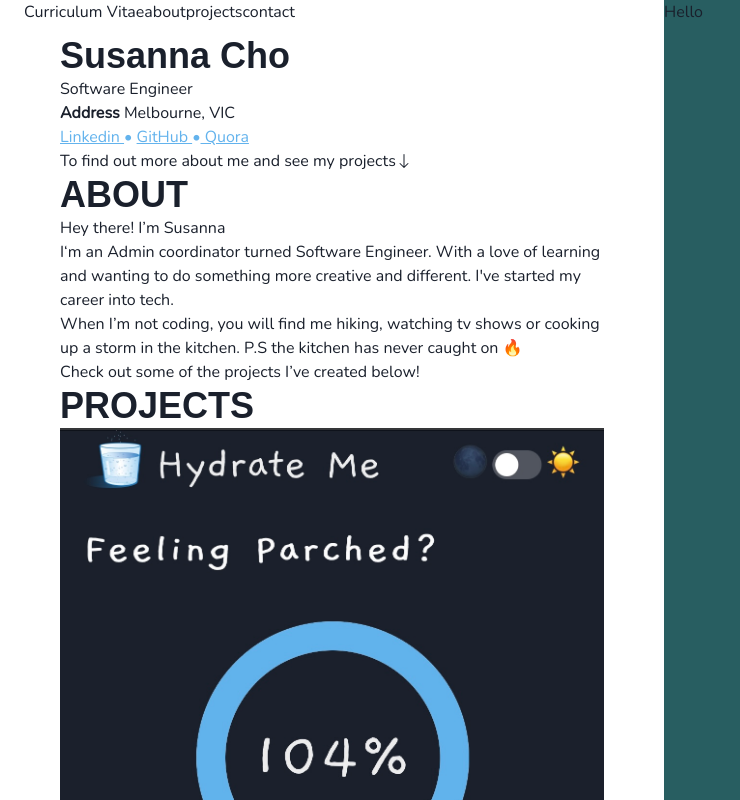
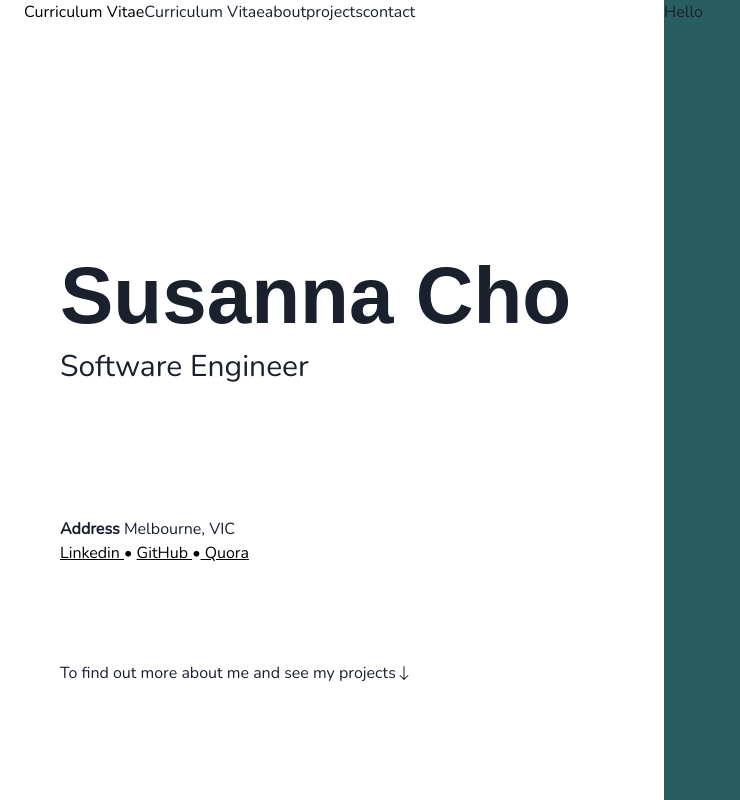
Before and after one commit to Suzyyc/portfolio, a React (Create React App) app: page / in a window 1280 px wide. Shown: the whole page, without its empty margins (0-740 px from the left). Built offline with nearby package versions, Linux system fonts and the light colour scheme; a web font is replaced by a local one.

Commit message:
remove footer, added margins

```diff
--- a/src/App.js
+++ b/src/App.js
@@ -7,7 +7,6 @@ import SideProfile from "./components/SideProfile";
 import About from "./components/About";
 import Projects from "./components/Projects";
 import Skills from "./components/Skills";
-import Footer from "./components/Footer";
 import theme from "./theme";
 
 const App = () => {
@@ -21,7 +20,6 @@ const App = () => {
             <About />
             <Projects />
             <Skills />
-            <Footer />
           </Container>
         </Box>
         <SideProfile />
--- a/src/components/About.js
+++ b/src/components/About.js
@@ -2,8 +2,8 @@ import { Box, Heading, Text } from "@chakra-ui/react";
 
 const About = () => {
   return (
-    <Box>
-      <Heading>ABOUT</Heading>
+    <Box sx={{ mt: "15rem" }}>
+      <Heading sx={{ mb: "1rem" }}>ABOUT</Heading>
       <Text>Hey there! I’m Susanna</Text>
       <Text>
         I‘m an Admin coordinator turned Software Engineer. With a love of
--- a/src/components/Footer.js
+++ /dev/null
@@ -1,23 +0,0 @@
-import { Box, Text, Link } from "@chakra-ui/react";
-
-const Footer = () => {
-  return (
-    <Box>
-      <Text>Dog lover to my adorable fluff ball ‘Moon Cake’!</Text>
-      <Text>In my past life, I was also a skincare lover. 💅🏼🧖🏻‍♀️</Text>
-
-      <Text>
-        <b>Contact</b>
-      </Text>
-      <Text>
-        <b>Address</b> Melbourne, VIC
-      </Text>
-
-      <Link href="https://www.linkedin.com/in/s-cho/" isExternal>
-        <u>Linkedin </u>
-      </Link>
-    </Box>
-  );
-};
-
-export default Footer;
--- a/src/components/Header.js
+++ b/src/components/Header.js
@@ -1,8 +1,14 @@
-import { Box, Text } from "@chakra-ui/react";
+import { Box, Link, Text } from "@chakra-ui/react";
 
 const Header = () => {
   return (
-    <Box sx={{ display: "flex", mb: "10px" }}>
+    <Box sx={{ display: "flex", mb: "14rem" }}>
+      <Link
+        href="/Users/susannacho/Desktop/Suzy/portfolio/public/Susanna _Cho.pdf"
+        isExternal
+      >
+        Curriculum Vitae
+      </Link>
       <Text>Curriculum Vitae</Text>
       <Box sx={{ display: "flex", justifyContent: "space-between" }}>
         <Text>about</Text>
--- a/src/components/Home.js
+++ b/src/components/Home.js
@@ -3,13 +3,14 @@ import { BsArrowDown } from "react-icons/bs";
 
 const Home = () => {
   return (
-    <Box>
-      <Heading>Susanna Cho</Heading>
-      <Text>Software Engineer</Text>
-      <Text>
-        <b>Address</b> Melbourne, VIC
-      </Text>
-      <Box>
+    <Box sx={{ mb: "4rem" }}>
+      <Heading sx={{ fontSize: "80px" }}>Susanna Cho</Heading>
+      <Text sx={{ fontSize: "30px" }}>Software Engineer</Text>
+      <Box sx={{ mt: "8rem" }}>
+        <Text>
+          <b>Address</b> Melbourne, VIC
+        </Text>
+
         <Link href="https://www.linkedin.com/in/s-cho/" isExternal>
           <u>Linkedin </u>
         </Link>
@@ -25,7 +26,7 @@ const Home = () => {
           <u> Quora</u>
         </Link>
       </Box>
-      <Box sx={{ display: "flex", alignItems: "center" }}>
+      <Box sx={{ display: "flex", alignItems: "center", mt: "6rem" }}>
         <Text>To find out more about me and see my projects</Text>
         <BsArrowDown />{" "}
       </Box>
--- a/src/components/Projects.js
+++ b/src/components/Projects.js
@@ -8,8 +8,8 @@ const Projects = () => {
   };
 
   return (
-    <Box>
-      <Heading>PROJECTS</Heading>
+    <Box sx={{ mt: "14rem" }}>
+      <Heading sx={{ mb: "1rem" }}>PROJECTS</Heading>
 
       <Box
         sx={{ position: "relative" }}
--- a/src/components/Skills.js
+++ b/src/components/Skills.js
@@ -2,10 +2,12 @@ import { Box, Heading, ListItem, Text, UnorderedList } from "@chakra-ui/react";
 
 const Skills = () => {
   return (
+    <Box sx={{ mt: "14rem", mb: "8rem" }}>
+      <Heading sx={{ fontSize: "50px", mb: "1rem" }}>Tech Stack</Heading>
       <Box sx={{ display: "flex" }}>
         <Box>
           <UnorderedList>
-          <Heading>Frontend</Heading>
+            <Heading sx={{ mb: "1rem" }}>Frontend</Heading>
             <ListItem>Javascript</ListItem>
             <ListItem>React</ListItem>
             <ListItem>HTML</ListItem>
@@ -14,7 +16,7 @@ const Skills = () => {
         </Box>
         <Box>
           <UnorderedList sx={{ ml: "2rem" }}>
-          <Heading>Backend</Heading>
+            <Heading sx={{ mb: "1rem" }}>Backend</Heading>
             <ListItem>Python</ListItem>
             <ListItem>NodeJS</ListItem>
             <ListItem>Express</ListItem>
@@ -23,6 +25,7 @@ const Skills = () => {
           </UnorderedList>
         </Box>
       </Box>
+    </Box>
   );
 };
 
--- a/src/theme.js
+++ b/src/theme.js
@@ -2,7 +2,7 @@ import { extendTheme } from "@chakra-ui/react";
 
 const theme = extendTheme({
   components: {
-    Link: { baseStyle: { color: "blue.300" } },
+    Link: { baseStyle: { color: "black" } },
   },
   fonts: {
     heading: `'Bubbler One', sans-serif;`,
```
Also changed, not shown: 1 other file (tests, documents, lock files or other folders). Lines whose indentation alone changed are shown as unchanged.
